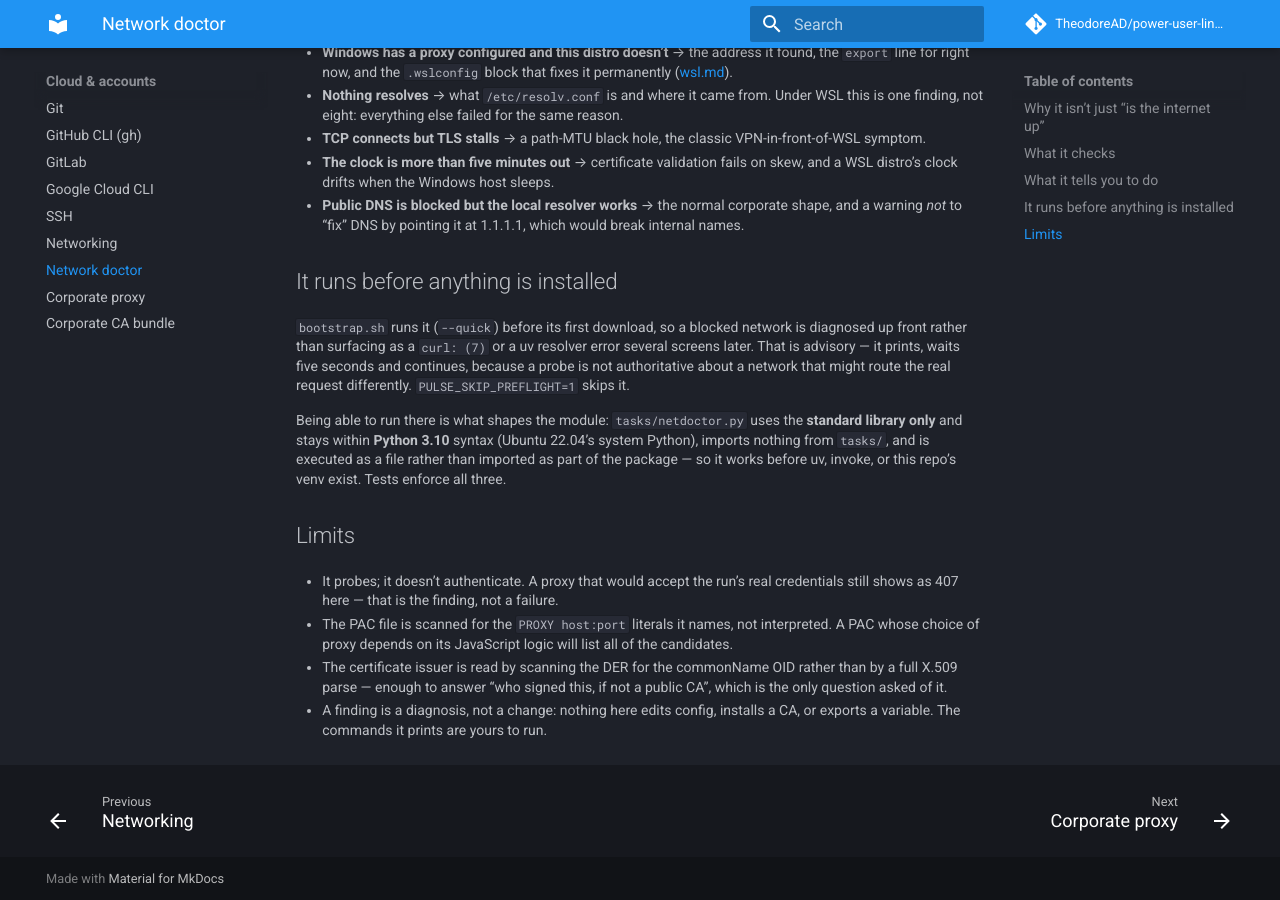
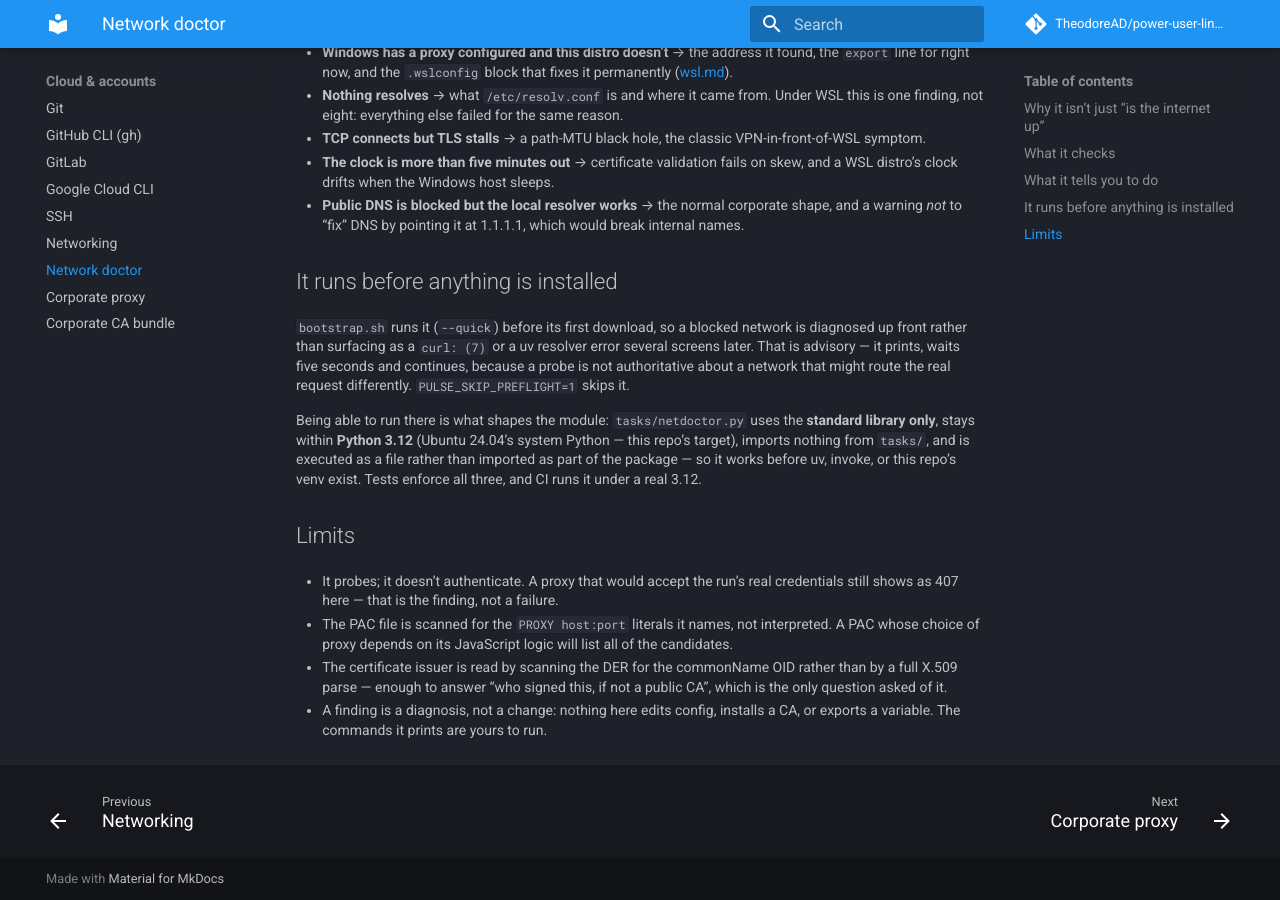
Before and after one commit to TheodoreAD/power-user-linux-setup, an MkDocs documentation site: the page built from docs/net-doctor.md, in a window 1280 px wide and 900 px high, scrolled down 1380 px. Built offline with MkDocs 1.6.1 and Material for MkDocs 9.7.7, drawn with Linux system fonts in a browser that asks for light colours; comment, search, counter and statistics services are not loaded; some of the changed text lies outside the part shown.

Commit message:
netdoctor: the floor is 24.04's Python 3.12, not 22.04's 3.10
Written against 3.10 first, reasoning that corporate fleets lag and nobody ever
runs do-release-upgrade on a WSL distro. Narrowed deliberately after weighing it
against who actually receives this: a handful of people, directly, on a
timescale where 22.04 will not be what any of them is running — and 24.04 is
already the target everywhere else in the repo.

What the constraint was ever for is unchanged: this has to run before uv,
invoke and the venv exist, where the only interpreter is whatever the distro
ships. Only the version bound moved. `tomllib` and `StrEnum` are now available
and still unused — the setup.toml scan stays a regex because URLs live in a
dozen different fields, so "every https:// in the file" covers a package a
field-by-field walk would miss.

The unit test now checks 3.12 syntax and drops the newer-API name blocklist,
which the CI job supersedes: it runs the module under a real 3.12, and an API
that is too new is invisible to a parser anyway.

````diff
--- a/docs/net-doctor.md
+++ b/docs/net-doctor.md
@@ -4,7 +4,7 @@ Answers one question: **which of the hosts a PULSE run needs are reachable from
 and when one isn't — what do I type next.**
 
 ```shell
-python3 tasks/netdoctor.py       # nothing installed yet: works on any Python ≥ 3.10
+python3 tasks/netdoctor.py       # nothing installed yet: runs on the distro's own python3
 inv net.check                    # the same code, once you have an inv
 inv net.check --json-output      # machine-readable
 ```
@@ -70,9 +70,10 @@ advisory — it prints, waits five seconds and continues, because a probe is not
 network that might route the real request differently. `PULSE_SKIP_PREFLIGHT=1` skips it.
 
 Being able to run there is what shapes the module: `tasks/netdoctor.py` uses the **standard library
-only** and stays within **Python 3.10** syntax (Ubuntu 22.04's system Python), imports nothing from
-`tasks/`, and is executed as a file rather than imported as part of the package — so it works before
-uv, invoke, or this repo's venv exist. Tests enforce all three.
+only**, stays within **Python 3.12** (Ubuntu 24.04's system Python — this repo's target), imports
+nothing from `tasks/`, and is executed as a file rather than imported as part of the package — so it
+works before uv, invoke, or this repo's venv exist. Tests enforce all three, and CI runs it under a
+real 3.12.
 
 ## Limits
 
````
Also changed, not shown: AGENTS.md (+6 -5 lines), plans/2026-08-31-wsl-and-container-first-run-experience.md (+22 -16 lines), 7 other files.
